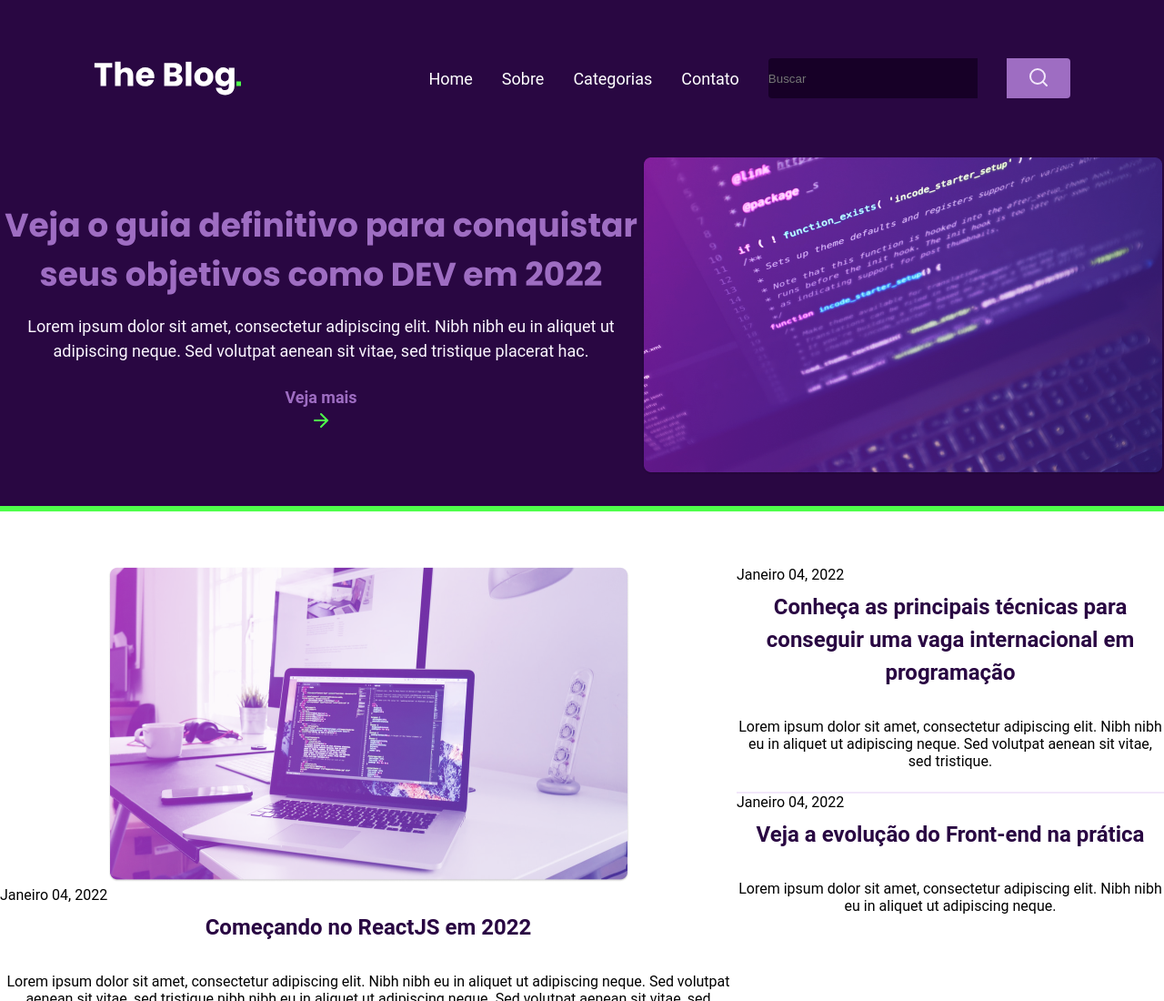
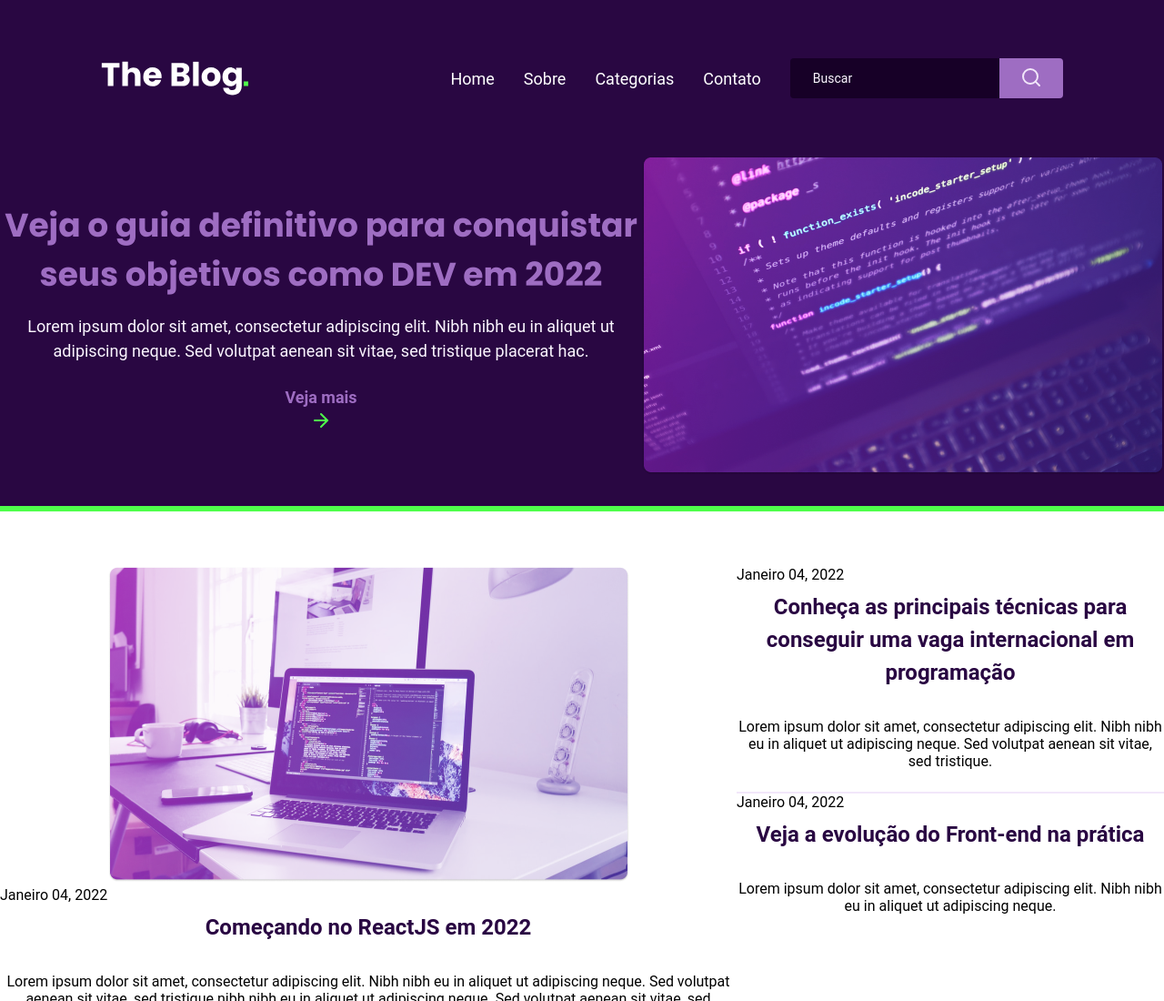
Before and after one commit to bonieasy/challenge-RocketBlog, a plain HTML site: page index.html in a window 1280 px wide. Shown: the top 1100 px of the page at 91% size. Drawn offline with Linux system fonts and the light colour scheme.

Commit message:
search box

```diff
--- a/index.html
+++ b/index.html
@@ -15,8 +15,10 @@
             <a>Sobre</a>
             <a>Categorias</a>
             <a>Contato</a>
-            <input type="text" placeholder="Buscar" />
-            <button><img src="./img/search.svg" /></button>
+            <div class="search-container">
+                <input type="text" placeholder="Buscar" />
+                <button><img src="./img/search.svg" /></button>
+            </div>
         </nav>
     </header>
 
--- a/style.css
+++ b/style.css
@@ -34,12 +34,25 @@ input {
     border-radius: 4px 0px 0px 4px;
     width: 230px;
     height: 44px;
+    text-indent: 25px;
+}
+input::placeholder {
+    color: #FBF6FF;
+    font-family: 'Roboto', sans-serif;
+    font-style: normal;
+    font-weight: 400;
+    font-size: 14px;
+    line-height: 16px;
 }
 button {
     background: #9E6DC2;
     border-radius: 0px 4px 4px 0px;
     width: 70px;
     height: 44px;
+}
+.search-container {
+    position: relative;
+    display: flex;
 }
 .text-group-1 {
     font-family: 'Poppins', sans-serif;
```
